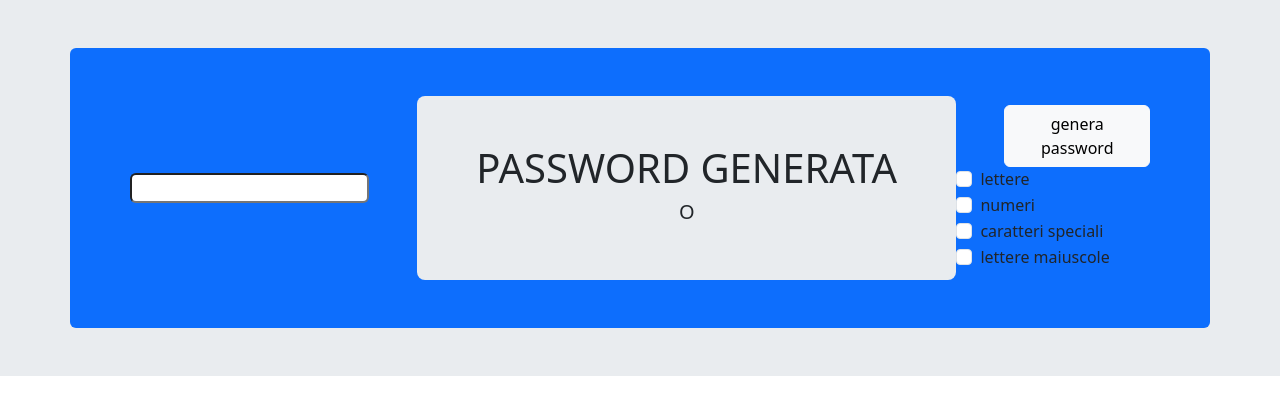
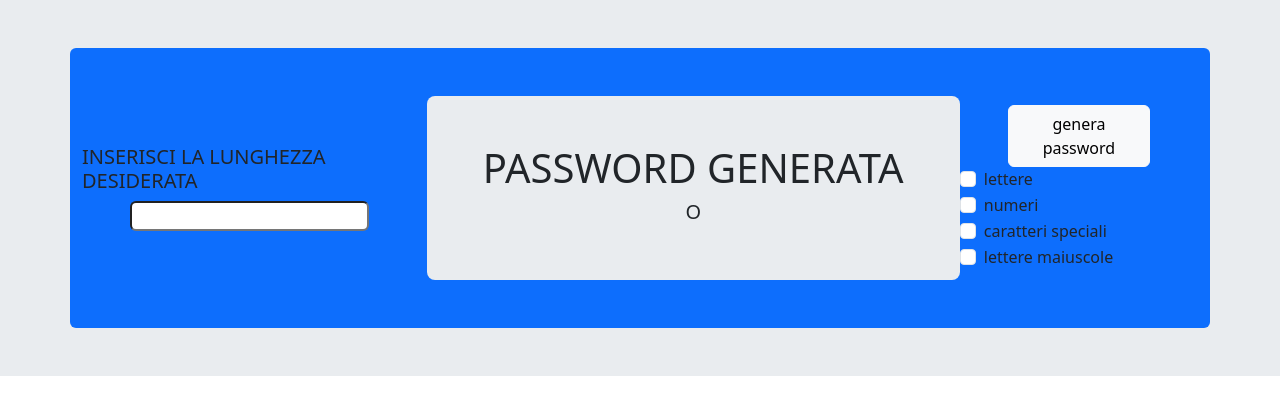
Before and after one commit to Simonedambra/php-strong-password-generator, a PHP site: page /?passwordL=1 in a window 1280 px wide. Shown: the top 415 px of the page. Run offline with PHP 8.4, Linux system fonts and the light colour scheme; data that the repository does not hold is empty.

Commit message:
ADD BONUS

```diff
--- a/index.php
+++ b/index.php
@@ -27,7 +27,10 @@ include __DIR__ . '/gen.php';
 
         <div class="container-fluid d-flex bg-body-secondary pb-5 pt-5">
             <div class="container d-flex bg-primary pb-5 pt-5 justify-content-between align-items-center rounded-2">
-                <input name="passwordL" type="number" class=" mx-5 rounded-2">
+                <div>
+                    <h5>INSERISCI LA LUNGHEZZA DESIDERATA</h5>
+                    <input name="passwordL" type="number" class=" mx-5 rounded-2">
+                </div>
                 <div class="container d-flex flex-column w-50 justify-content-center align-items-center bg-body-secondary p-5 rounded-3">
                     <h1>
                         PASSWORD GENERATA
@@ -36,7 +39,7 @@ include __DIR__ . '/gen.php';
                         <?php if ($_GET['passwordL']) : ?>
                             <?php gen($passarray, $passwordL) ?>
                         <?php else : ?>
-                            NON HAI ANCORA GENERATO ALCUNA PASSWORD
+                            NON HAI ANCORA SELEZIONATO ALCUNA LUNGHEZZA
                         <?php endif; ?>
                     </H5>
                 </div>
```
